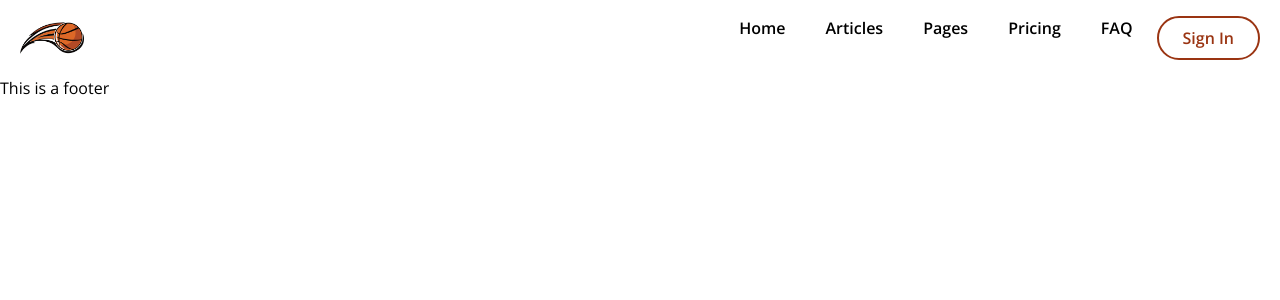
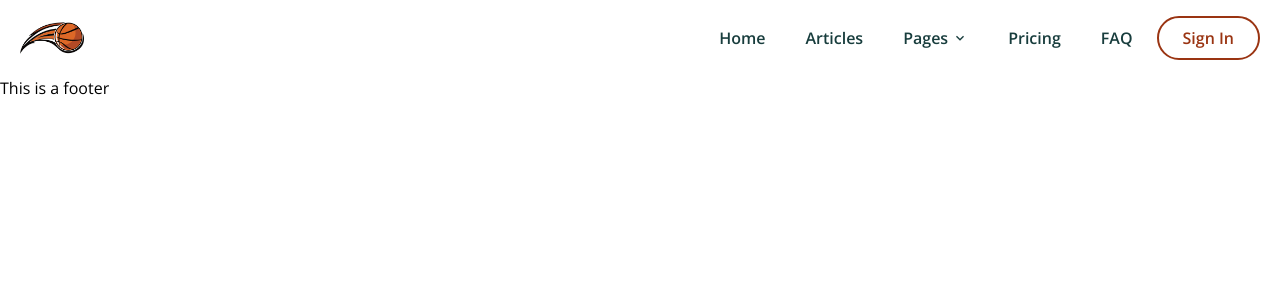
Before and after one commit to KantoCanto/MERN_BlogApp, a React (Create React App) app in the folder mern-blog/: page / in a window 1280 px wide. Shown: the top 300 px of the page. Built offline with nearby package versions, Linux system fonts and the light colour scheme.

Commit message:
responsive navbar, with mobile design implemented

```diff
--- a/mern-blog/package.json
+++ b/mern-blog/package.json
@@ -8,6 +8,7 @@
     "@testing-library/user-event": "^13.5.0",
     "react": "^18.2.0",
     "react-dom": "^18.2.0",
+    "react-icons": "^4.10.1",
     "react-scripts": "5.0.1",
     "web-vitals": "^2.1.4"
   },
--- a/mern-blog/src/components/Header.jsx
+++ b/mern-blog/src/components/Header.jsx
@@ -1,25 +1,51 @@
 import { useState } from 'react';
 import React from 'react';
 import {images} from '../constants';
+import { AiOutlineMenu, AiOutlineClose } from "react-icons/ai";
+import {MdKeyboardArrowDown} from "react-icons/md";
 
-
+//an array filled with objects that stores the navItems
 const navItemsInfo = [
-  {name: "Home"},
-  {name: "Articles"},
-  {name: "Pages"},
-  {name: "Pricing"},
-  {name: "FAQ"}
+  {name: "Home", type: "link"},
+  {name: "Articles", type: "link"},
+  {name: "Pages", type: "dropdown", items:["About Us", "Contact Us"]},
+  {name: "Pricing", type: "link"},
+  {name: "FAQ", type: "link"}
 ]
 
-const NavItem = ({name}) => {
+//template for each navItem
+const NavItem = ({item}) => {
   return (
     <li className="relative group">
-      <a href="/" className="px-4 py-2 group-hover:text-orange-800">
-        {name}
-      </a>
-      <span className="text-orange-800 absolute transition-all duration-500 font-bold right-0 top-0 group-hover:right-[90%] opacity-0 group-hover:opacity-100">
-        /
-      </span>
+      {item.type === "link" ? (
+        <>
+          <a href="/" className="px-4 py-2 group-hover:text-orange-800">
+            {item.name}
+          </a>
+          <span className="text-orange-800 absolute transition-all duration-500 font-bold right-0 top-0 group-hover:right-[90%] opacity-0 group-hover:opacity-100">
+            /
+          </span>
+        </>
+      ) : (
+        <>
+          <a href="/" className="px-4 py-2 flex gap-x-1 items-center group-hover:text-orange-800">
+            <span>{item.name}</span>
+            <MdKeyboardArrowDown />
+          </a>
+          <div className="hidden transition-all duration-300 pt-4 absolute bottom-0 rigth-0 transform translate-y-full group-hover:block w-max">
+            <ul className="flex flex-col shadow-lg rounded-lg ">
+              {item.items.map((page) => (
+                <a
+                  href="/"
+                  className=" hover:text-dark-soft px-4 py-2 lg:bg-transparent"
+                >
+                  {page}
+                </a>
+              ))}
+            </ul>
+          </div>
+        </>
+      )}
     </li>
   );
 };
@@ -30,6 +56,7 @@ const Header = () => {
   const [navIsVisible, setNavIsVisible] = useState(false);
   const navVisibilityHandler = () => {
     setNavIsVisible((curState) =>{
+      //takes in the current state and changes it to the opposite
       return !curState;
     })
   }
@@ -41,12 +68,16 @@ const Header = () => {
           <div>
             <img className="w-16" src={images.logo} alt="logo" />
           </div>
+          <div className='lg:hidden z-50'>
+            {navIsVisible ? (<AiOutlineClose className="w-6 h-6" onClick={navVisibilityHandler}/>) : (<AiOutlineMenu className="w-6 h-6" onClick={navVisibilityHandler}/>) }
+          </div>
           <div className={`${
             navIsVisible ? "right-0" : "-right-full"
-            } flex flex-col w-full lg:w-auto justify-center lg:justify-end lg:flex-row fixed top-0 bottom-0 lg:static gap-x-9 items-centered`}>
-            <ul className="flex gap-x-2 font-semibold">
+            } transition-all duration-200 mt-[56px] lg:mt-0 bg-dark-hard lg:bg-transparent z-[49] flex flex-col w-full lg:w-auto justify-center lg:justify-end lg:flex-row fixed top-0 bottom-0 lg:static gap-x-9 items-centered`}>
+
+            <ul className="text-white gap-y-4  lg:text-dark-hard flex flex-col lg:flex-row gap-x-2 font-semibold items-center">
               {navItemsInfo.map((item) => (
-                <NavItem key={item.name} name={item.name} />
+                <NavItem key={item.name} item={item} />
               ))}
               <button className="border-2 border-orange-800 px-6 py-2 rounded-full text-orange-800 font-semibold hover:bg-orange-300 hover:text-white hover:border-orange-300 transition-all duration-200">
                 Sign In
```
Also changed, not shown: 1 other file (tests, documents, lock files or other folders).
